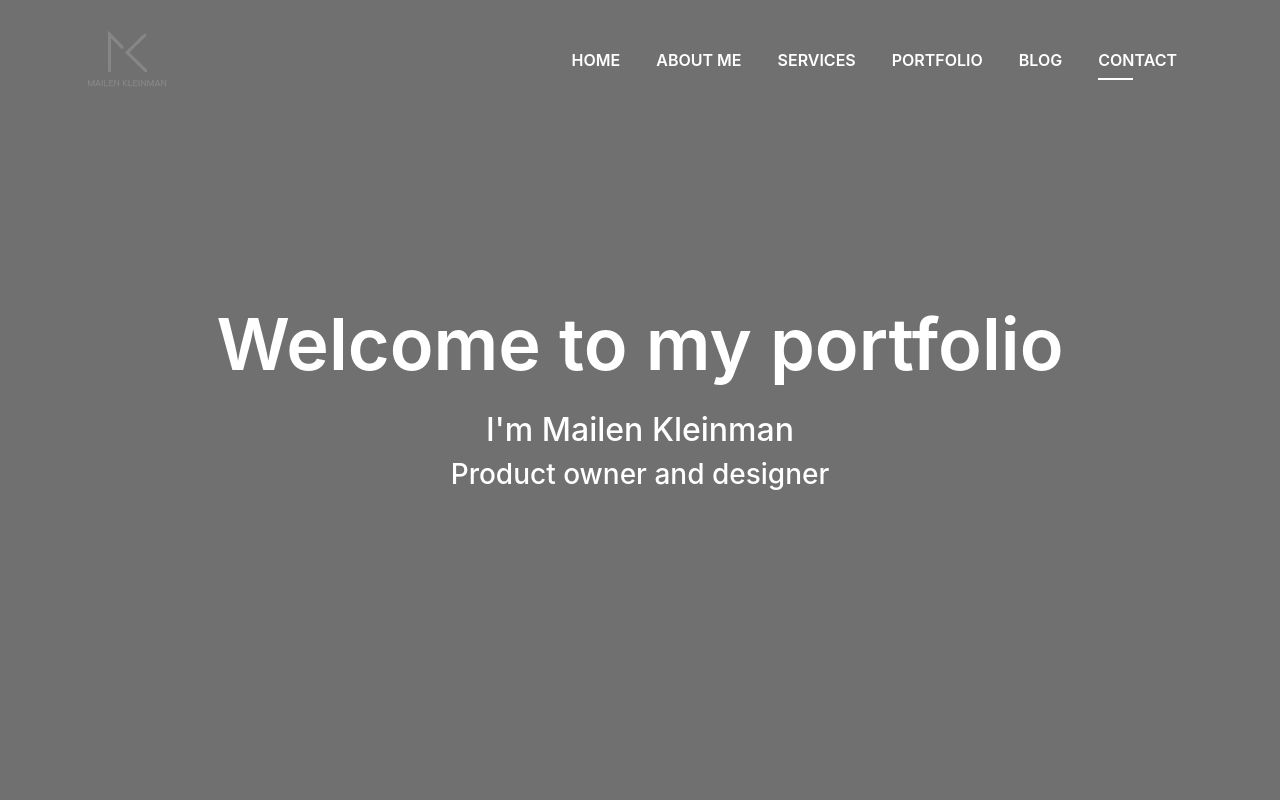
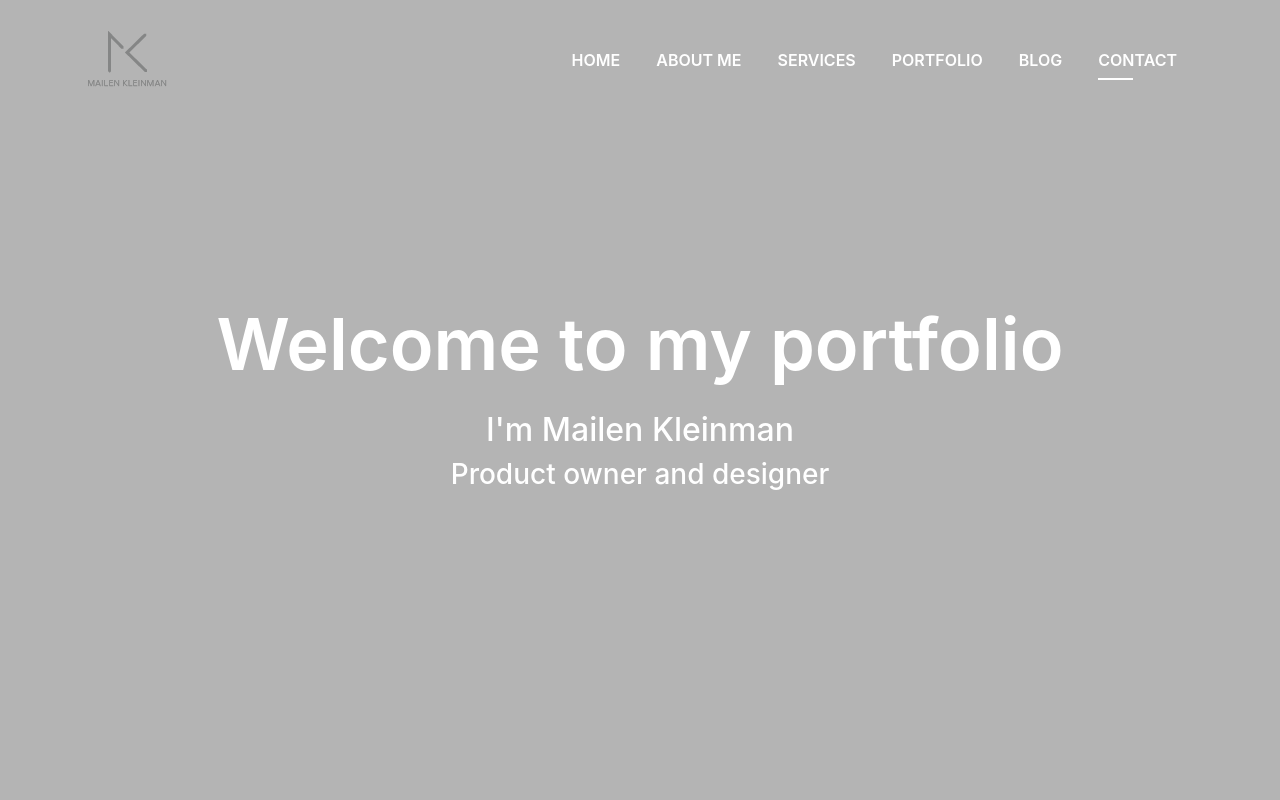
Before and after one commit to MailenKleinman/portfolio, a plain HTML site: page index.html in a window 1280 px wide. Shown: the top 800 px of the page. Drawn offline with Linux system fonts and the light colour scheme; files whose address does not match are found by name.

Commit message:
Add files via upload

```diff
--- a/css/style.css
+++ b/css/style.css
@@ -612,14 +612,14 @@ a:hover {
 }
 
 .intro .overlay-itro {
-  background-color: rgba(0, 0, 0, 0.6);
+  background-color: rgba(0, 0, 0, 0.534);
   position: absolute;
   top: 0;
   left: 0px;
   padding: 0;
   height: 100%;
   width: 100%;
-  opacity: .9;
+  opacity: .5;
 }
 
 .intro .intro-title {
```
